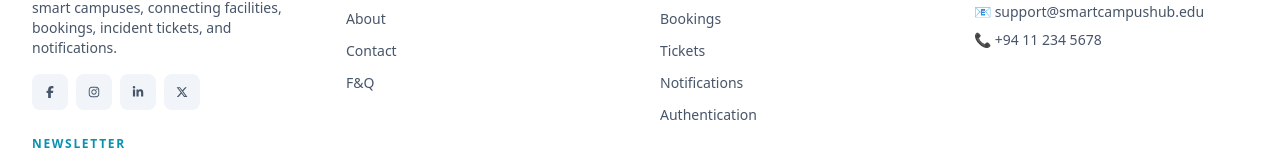
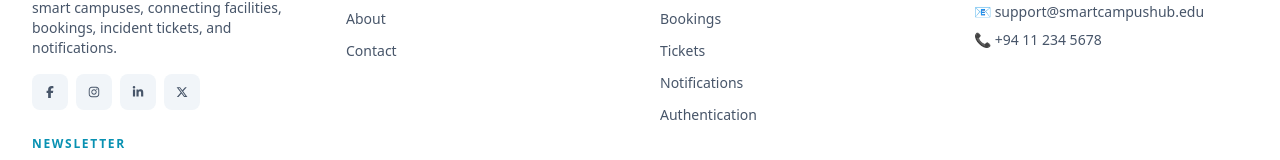
Before and after one commit to GuwaniHazel/it3030-paf-2026-smart-campus-group42, a React (Create React App) app in the folder frontend/: page / in a window 1280 px wide. Shown: the part 4111-4271 px from the top of the page. Built offline with nearby package versions, Linux system fonts and the light colour scheme.

Commit message:
remove the F&Q in footer quicklink

```diff
--- a/frontend/src/components/layout/Footer.jsx
+++ b/frontend/src/components/layout/Footer.jsx
@@ -15,7 +15,7 @@ const quickLinks = [
   { label: "Home", to: "/" },
   { label: "About", to: "/about" },
   { label: "Contact", to: "/contact" },
-  { label: "F&Q", to: "/F&Q" }
+
 ];
 
 const Footer = () => {
```
